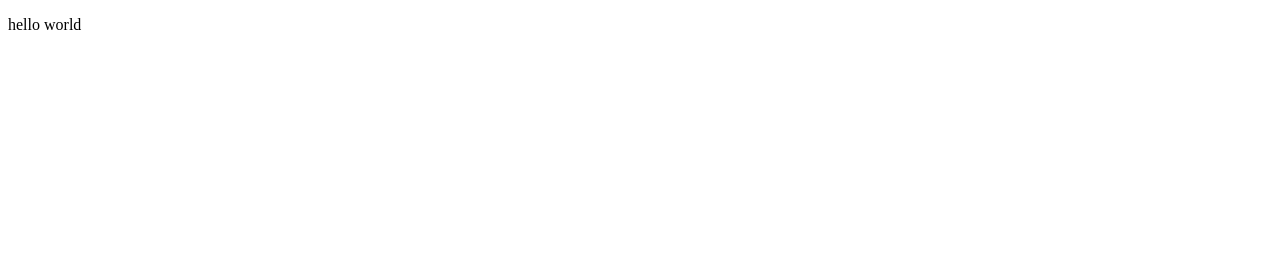
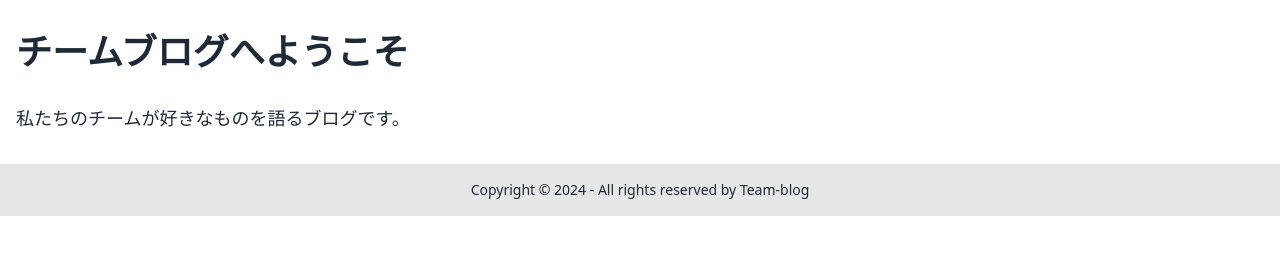
Before and after one commit to kuraryu405/team, a plain HTML site: page index.html in a window 1280 px wide. Drawn offline with nearby package versions, Linux system fonts and the light colour scheme.

Commit message:
add dir
ディレクトリの作成

```diff
--- a/index.html
+++ b/index.html
@@ -1,11 +1,45 @@
 <!DOCTYPE html>
-<html lang="en">
+<html lang="ja" data-theme="light">
 <head>
     <meta charset="UTF-8">
     <meta name="viewport" content="width=device-width, initial-scale=1.0">
-    <title>Document</title>
+    <title>Team-blog</title>
+    <!-- Tailwind CSS と DaisyUI の CDN -->
+    <link href="https://cdn.jsdelivr.net/npm/daisyui@4.7.3/dist/full.min.css" rel="stylesheet" type="text/css" />
+    <script src="https://cdn.tailwindcss.com"></script>
+    <!-- カスタムCSS -->
+    <link href="styles/home.css" rel="stylesheet">
 </head>
-<body>
-    <p>hello world</p>
+<body class="min-h-screen bg-base-100">
+    <!-- ヘッダーコンポーネント -->
+    <div id="header-container"></div>
+
+    <main class="container mx-auto px-4 py-8">
+        <!-- メインコンテンツエリア -->
+        <div class="grid grid-cols-1 lg:grid-cols-3 gap-8">
+            <!-- メインコンテンツ -->
+            <div class="lg:col-span-2">
+                <section class="prose lg:prose-xl">
+                    <h1 class="text-4xl font-bold mb-8">チームブログへようこそ</h1>
+                    <p class="text-lg">私たちのチームが好きなものを語るブログです。</p>
+                </section>
+            </div>
+
+            <!-- サイドバー（最新記事リスト） -->
+            <div class="lg:col-span-1">
+                <div id="latest-articles-container"></div>
+            </div>
+        </div>
+    </main>
+
+    <footer class="footer footer-center p-4 bg-base-300 text-base-content">
+        <div>
+            <p>Copyright © 2024 - All rights reserved by Team-blog</p>
+        </div>
+    </footer>
+
+    <!-- JavaScript -->
+    <script src="scripts/include.js"></script>
+    <script src="scripts/menu.js"></script>
 </body>
 </html>
```
Also changed, not shown: articles/kippei-1.html (added), articles/saya-1.html (added), articles/taiyo-1.html (added), components/header.html (added), components/latest-articles.html (added), scripts/include.js (added), scripts/menu.js (added), styles/articles.css (added), styles/home.css (added).
